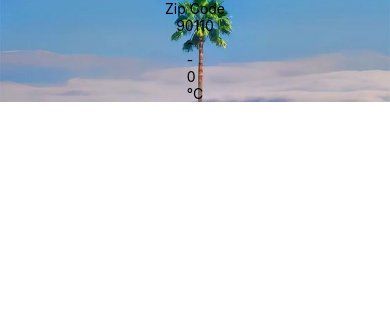
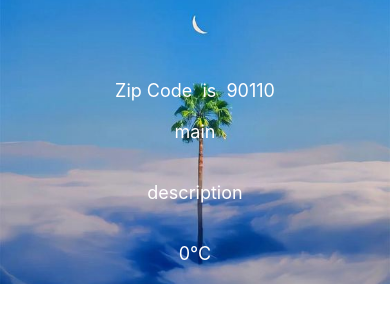
Before and after one commit to pachara171/Lab-ReactNative, a React Native app: screen / in a window 390 px wide. Shown: the top 322 px of the page. Built offline with nearby package versions, Linux system fonts and the light colour scheme.

Commit message:
3.Flex Box

```diff
--- a/components/Forecast.js
+++ b/components/Forecast.js
@@ -1,15 +1,22 @@
 import React from "react"
-import { Text, View } from 'react-native';
+import { Text, View, StyleSheet } from 'react-native';
 
 export default function Forecast(props) {
     return (
-    <View >
-        <Text>{props.main}</Text>
-        <Text>{props.description}</Text>
+    <View>
+        <Text style={styles.style_text}>{props.main}</Text>
+        <Text style={styles.style_text}>{props.description}</Text>
         <View>
-            <Text>{props.temp}</Text>
-            <Text>°C</Text>
+            <Text style={styles.style_text}>{props.temp}°C</Text>
         </View>
     </View>
     );
    }
+   const styles = StyleSheet.create({
+    style_text: {
+        color: "white",
+        textAlign: 'center',
+        padding: 20,
+        fontSize: 18,
+    },
+});
--- a/components/Weather.js
+++ b/components/Weather.js
@@ -1,19 +1,19 @@
 import React, { useState } from "react";
 import Forecast from "./Forecast";
 import { ImageBackground, StyleSheet, Text, View } from "react-native";
+import { Colors } from "react-native/Libraries/NewAppScreen";
 
 export default function Weather(props) {
     const [forecastInfo, setForecastInfo] = useState({
-    main: '-',
-    description: '-',
+    main: 'main',
+    description: 'description',
     temp: 0
     })
 
     return (
         <View>
-            <ImageBackground source={require('../bg.jpg')} style={styles.backdrop}>
-                <Text>Zip Code</Text>
-                <Text>{props.zipCode}</Text>
+            <ImageBackground source={require('../bg.jpg')} style={styles.backdrop} >
+                <Text style={styles.style_text}>Zip Code  is  {props.zipCode}</Text>
                 <Forecast {...forecastInfo} />
             </ImageBackground>
         </View>
@@ -21,8 +21,15 @@ export default function Weather(props) {
 }
 const styles = StyleSheet.create({
     backdrop: {
-    alignItems: 'center',
-    width: '100%',
-    height: '100%'
+        paddingTop: 50.00,
+        flexDirection: 'column',
+        alignItems: 'center',
+        width: '100%',
+        height: '100%'
     },
+    style_text: {
+        color: "white",
+        paddingTop: 30,
+        fontSize: 18
+    }
 });
```
Also changed, not shown: screenshot/checkpoint/3.Flex Box.jpg (added).
